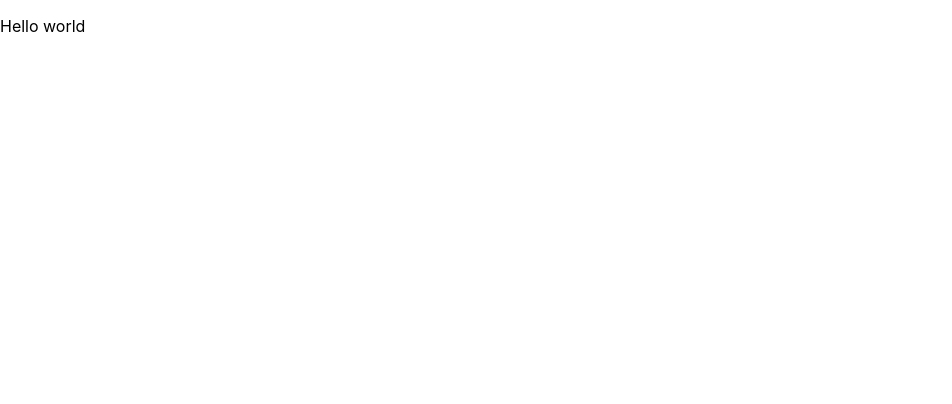
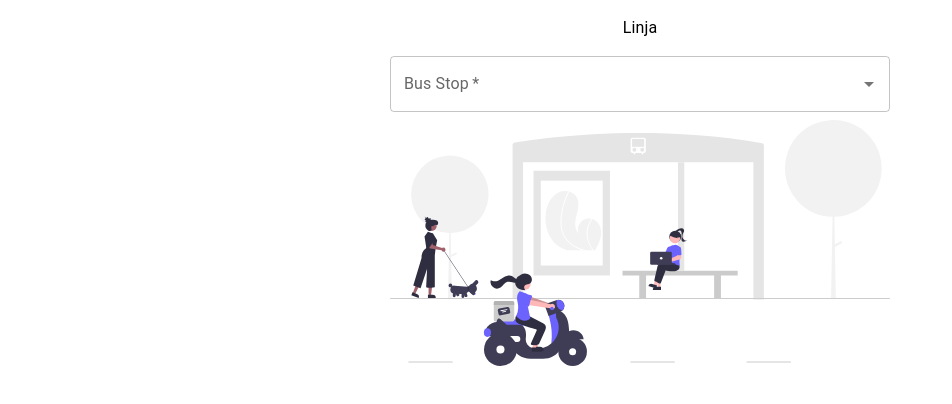
Before and after one commit to inthse/bus-stop, a React (Create React App) app: page / in a window 1280 px wide. Shown: the top 404 px of the page, without its empty margins (0-952 px from the left). Built offline with nearby package versions, Linux system fonts and the light colour scheme.

Commit message:
prototype display of mock data

```diff
--- a/package.json
+++ b/package.json
@@ -5,6 +5,7 @@
   "dependencies": {
     "@emotion/react": "^11.9.3",
     "@emotion/styled": "^11.9.3",
+    "@mui/icons-material": "^5.8.4",
     "@mui/material": "^5.8.4",
     "@testing-library/jest-dom": "^5.16.4",
     "@testing-library/react": "^13.3.0",
--- a/src/App.tsx
+++ b/src/App.tsx
@@ -1,7 +1,89 @@
+import { useEffect, useState } from 'react';
+import { Typography } from '@mui/material';
+
+import { DisplayType, IdBundle, LangType, StationDocument } from './types';
+import SelectBusStop from './components/SelectBusStop';
+import CardBusStop from './components/CardBusStop';
+import useApi from './hooks/useApi';
+import busStopImage from './undraw_bus_stop.svg';
+
+//interface text values in different languages
+const display: DisplayType = {
+  en: {
+    busStop: 'Bus Stop',
+    youSelected: 'Selected bus stop:',
+  },
+  fi: {
+    busStop: 'Bus Stop',
+    youSelected: 'Selected bus stop:',
+  },
+};
+
 const App = () => {
+  //state default values
+  const defaultBundle: IdBundle = {
+    id: '',
+    label: '',
+  };
+  const defaultArray: IdBundle[] = [];
+  const defaultStation: StationDocument = { details: '', busses: defaultArray };
+
+  //state getters and setters
+  const [lang, setLang] = useState('en') as [
+    LangType,
+    (arg0: LangType) => void
+  ]; //for setting interface language
+  const [stationValue, setStationValue] = useState(defaultBundle); //picked by user
+  const [stationList, setStationList] = useState(defaultArray); //fetched from api
+  const [station, setStation] = useState(defaultStation); //fetched from api
+  const [sendRequest] = useApi();
+
+  //fetched when component mounts
+  useEffect(() => {
+    async function fetchInitialData() {
+      const response = (await sendRequest('stops')) as IdBundle[];
+      //todo: validate response
+      setStationList(response);
+    }
+    fetchInitialData();
+  }, []); // eslint-disable-line react-hooks/exhaustive-deps
+
+  //called when user picks a station from the list
+  const pickStation = async (newValue: IdBundle | null) => {
+    if (newValue) {
+      //set value in state
+      setStationValue(newValue);
+      //send query to api
+      const response = (await sendRequest(
+        'stop',
+        newValue.id
+      )) as StationDocument;
+      //todo: validate response
+      setStation(response);
+    } else {
+      //if user's selection is null, revert to default
+      setStationValue(defaultBundle);
+    }
+  };
+
   return (
     <main>
-      <p>Hello world</p>
+      <Typography component="h1">Linja</Typography>
+      <SelectBusStop
+        label={display[lang].busStop}
+        value={stationValue}
+        setValue={pickStation}
+        options={stationList}
+      />
+      {!stationValue.id ? (
+        <img width="100%" src={busStopImage} alt="bus stop" />
+      ) : (
+        <CardBusStop
+          youSelected={display[lang].youSelected}
+          stationName={stationValue.label}
+          station={station}
+        />
+      )}
     </main>
   );
 };
--- /dev/null
+++ b/src/components/CardBus/index.tsx
@@ -0,0 +1,17 @@
+import { Card, CardContent } from '@mui/material';
+
+import { IdBundle } from '../../types';
+
+type CardBusPropType = {
+  bus: IdBundle;
+};
+
+const CardBus = ({ bus }: CardBusPropType) => (
+  <Card sx={{m: 0.1}}>
+    <CardContent>
+      {bus.label}
+    </CardContent>
+  </Card>
+);
+
+export default CardBus;
--- /dev/null
+++ b/src/components/CardBusStop/index.tsx
@@ -0,0 +1,61 @@
+import {
+  Accordion,
+  AccordionDetails,
+  AccordionSummary,
+  Box,
+  Chip,
+  Paper,
+  Typography,
+} from '@mui/material';
+import { ExpandMore as ExpandMoreIcon } from '@mui/icons-material';
+
+import { StationDocument } from '../../types';
+import CardBus from '../CardBus';
+
+type CardBusStopPropType = {
+  youSelected: string;
+  stationName: string;
+  station: StationDocument;
+};
+
+const CardBusStop = ({
+  youSelected,
+  stationName,
+  station,
+}: CardBusStopPropType) => (
+  <Paper elevation={0} sx={{ p: 1, width: '100%' }}>
+    <Box
+      sx={{
+        display: 'flex',
+        alignItems: 'center',
+        justifyContent: 'space-evenly',
+      }}
+    >
+      <Typography>{youSelected}</Typography>
+      <Chip variant="outlined" label={stationName} sx={{m: 1}}/>
+    </Box>
+    <Accordion defaultExpanded={true}>
+      <AccordionSummary expandIcon={<ExpandMoreIcon />} sx={{background: 'rgba(0,150,135,0.1)'}}>
+        <Typography>Station Details</Typography>
+      </AccordionSummary>
+      <AccordionDetails sx={{p: '8px'}}>
+        <Typography>{station.details}</Typography>
+      </AccordionDetails>
+    </Accordion>
+    <Accordion>
+      <AccordionSummary expandIcon={<ExpandMoreIcon />} sx={{background: 'rgba(0,150,135,0.1)'}}>
+        <Typography>Bus List</Typography>
+      </AccordionSummary>
+      <AccordionDetails sx={{p: '8px'}}>
+        {station.busses.length === 0 ? (
+          <Typography>No busses listed</Typography>
+        ) : (
+          station.busses.map((each) => <CardBus key={each.id} bus={each} />)
+        )}
+      </AccordionDetails>
+    </Accordion>
+
+  </Paper>
+);
+
+export default CardBusStop;
--- /dev/null
+++ b/src/components/SelectBusStop/index.tsx
@@ -0,0 +1,45 @@
+import { useState } from 'react';
+import { Autocomplete, TextField } from '@mui/material';
+
+import { IdBundle } from '../../types';
+
+type SelectBusStopPropType = {
+  label: string;
+  options: Array<IdBundle>;
+  setValue: (arg0: IdBundle | null) => void;
+  value: IdBundle;
+};
+
+const SelectBusStop = ({
+  label,
+  options,
+  setValue,
+  value,
+}: SelectBusStopPropType) => {
+  //simple value for what the user is typing
+  const [stationInputValue, setStationInputValue] = useState('');
+  const handleChange = (newInput: string) => {
+    setStationInputValue(newInput);
+  };
+
+  return (
+    <Autocomplete
+      id="bus-stop-field"
+      options={options}
+      renderInput={(params) => (
+        <TextField {...params} required label={label} margin="normal" />
+      )}
+      fullWidth={true}
+      inputValue={stationInputValue}
+      onInputChange={(_event, newInputValue) => {
+        handleChange(newInputValue);
+      }}
+      value={value}
+      onChange={(_event, newValue) => {
+        setValue(newValue);
+      }}
+    />
+  );
+};
+
+export default SelectBusStop;
--- /dev/null
+++ b/src/hooks/useApi.ts
@@ -0,0 +1,41 @@
+import { IdBundle, StationDocument } from '../types';
+
+const useApi = () => {
+  const sendRequest = async (
+    route: string,
+    id: string = ''
+  ): Promise<IdBundle[] | StationDocument> => {
+    console.log(`now fetching ${route}${id ? id : ''}`);
+    switch (route) {
+    case 'stops':
+      return [
+        { id: '10', label: 'Helsinki' },
+        { id: '20', label: 'Espoo' },
+      ];
+    case 'stop':
+      //use id to get particular stop details and list of buses
+      switch (id) {
+      case '10':
+        return {
+          details: 'This is a station in central Helsinki',
+          busses: [{ id: '30', label: 'bus 1' }],
+        };
+      case '20':
+        return {
+          details: 'This is a station in the middle of a tech hub in Espoo',
+          busses: [{ id: '40', label: 'bus 2' }],
+        };
+      default:
+        return {
+          details: '',
+          busses: [],
+        };
+      }
+    default:
+      return [];
+    }
+  };
+  return [sendRequest];
+};
+
+export default useApi;
--- a/src/index.css
+++ b/src/index.css
@@ -6,4 +6,20 @@ html, body {
     sans-serif;
   -webkit-font-smoothing: antialiased;
   -moz-osx-font-smoothing: grayscale;
+  display: flex;
+  flex-direction: column;
+  align-items: center;
 }
+
+main {
+  margin: 1rem;
+  display: flex;
+  flex-direction: column;
+  align-items: center;
+  width: 90vw;
+  max-width: 500px;
+}
+
+img {
+  max-width: 500px;
+}
--- /dev/null
+++ b/src/types.ts
@@ -0,0 +1,20 @@
+type PerLanguage = {
+  [key: string]: string;
+};
+
+export type DisplayType = {
+  en: PerLanguage;
+  fi: PerLanguage;
+};
+
+export type LangType = keyof DisplayType;
+
+export type  IdBundle = {
+  id: string; //data identifier
+  label: string; //human readable name
+};
+
+export type StationDocument = {
+  details: string;
+  busses: Array<IdBundle>;
+};
```
Also changed, not shown: src/undraw_bus_stop.svg (added), 1 other file (tests, documents, lock files or other folders).
